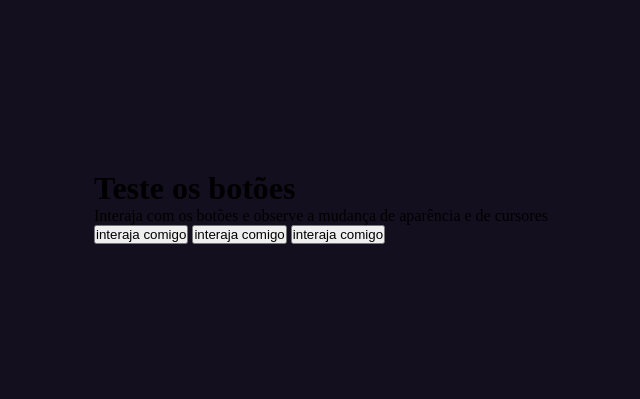
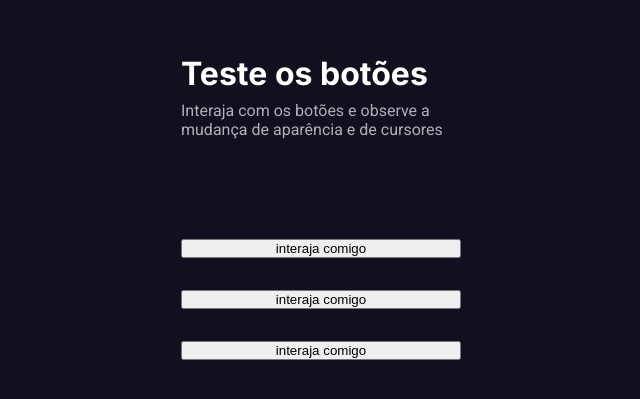
Before and after one commit to Ciro-TI-System/Buttons-Cursors, a plain HTML site: page index.html in a window 1280 px wide. Shown: the part 193-592 px from the top of the page, without its empty margins (319-959 px from the left). Drawn offline with Linux system fonts and the light colour scheme.

Commit message:
Styling the texts and initial settings of the buttons.

```diff
--- a/style.css
+++ b/style.css
@@ -11,6 +11,30 @@ body {
   place-content: center;
   height: 100vh;
   gap: 16px;
+}
+
+#app {
+  max-width: 360px;
+  padding-inline: 40px;
+}
+
+h1 {
+  font-family: "Inter";
+  color: white;
+  font-size: 32px;
+}
+
+p {
+  margin-top: 8px;
+  color: white;
+  font-family: "Roboto";
+  opacity: 0.67;
+}
+
+.buttons {
+  margin-top: 100px;
+  display: grid;
+  gap: 32px;
 }
 
 .primary {
```
